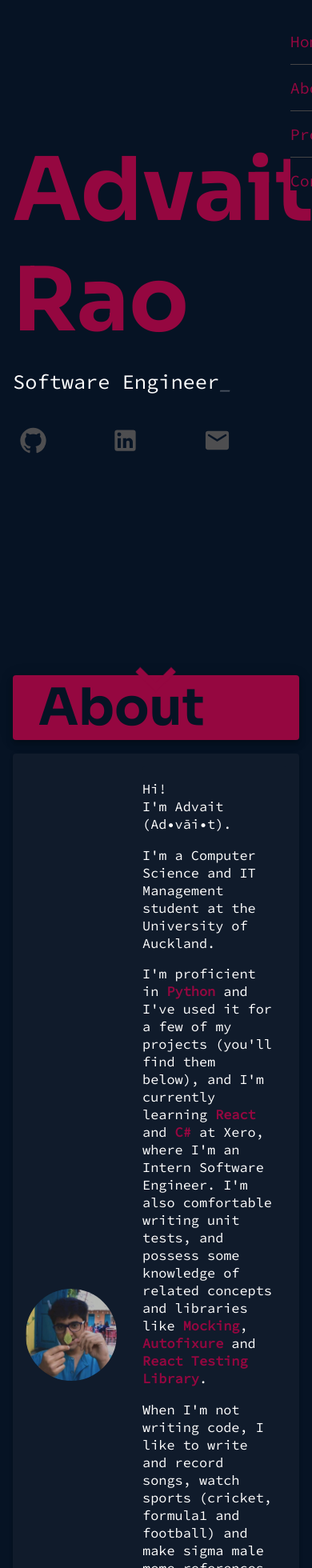
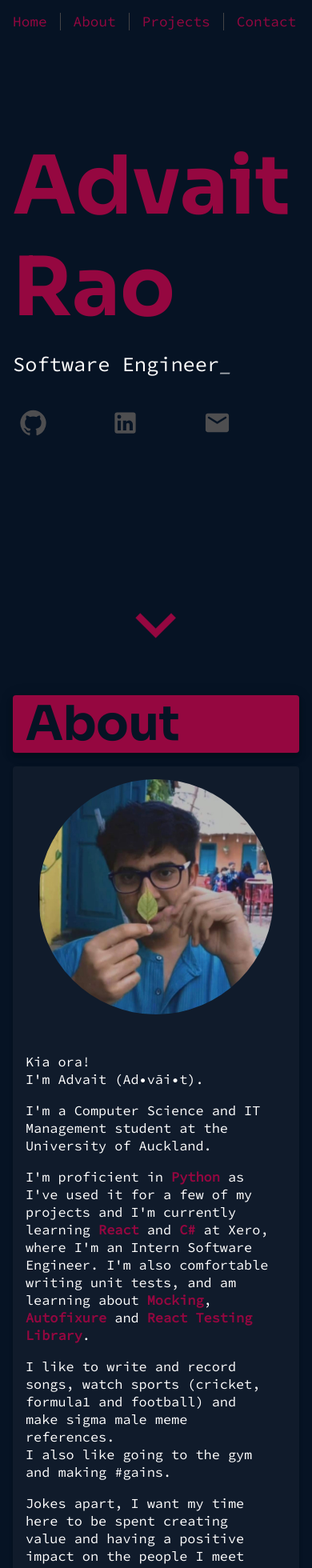
Before and after one commit to advait-rao/Advait, a React (Create React App) app: page / in a window 390 px wide. Shown: the top 1960 px of the page at 80% size. Built offline with nearby package versions, Linux system fonts and the light colour scheme.

Commit message:
Mobile friendly and animations

```diff
--- a/src/App.css
+++ b/src/App.css
@@ -1,7 +1,7 @@
 .bounce {
-    -moz-animation: bounce 1.5s infinite;
-    -webkit-animation: bounce 1.5s infinite;
-    animation: bounce 1.5s infinite;
+    -moz-animation: bounce 2s infinite;
+    -webkit-animation: bounce 2s infinite;
+    animation: bounce 2s infinite;
 }
 
 @keyframes bounce {
@@ -10,19 +10,19 @@
     50%,
     80%,
     100% {
-        transform: translateY(50px);
+        transform: translateY(1rem);
     }
     20% {
-        transform: translateY(70px);
+        transform: translateY(0);
     }
 }
 
 .blink {
-    animation: blinker 1s linear infinite;
+    animation: blinker 1s ease-out infinite;
 }
 
 @keyframes blinker {
-    40% {
+    20% {
         opacity: 0;
     }
 }
@@ -35,12 +35,60 @@
 }
 .icon:hover {
     color: #950740;
+    animation: rotate 0.8s ease-in-out;
+}
+
+.av {
+    border-radius: 50%;
+    max-width: 90%;
+    min-width: 15rem;
+}
+.av:hover {
+    animation: zoom 0.3s ease-in-out;
+}
+
+.pc:hover {
+    animation: zoom 0.3s ease-in-out;
+}
+
+@keyframes zoom {
+    50% {
+        transform: scale(1.03);
+    }
+}
+
+@keyframes rotate {
+    100% {
+        transform: rotate(720deg);
+    }
 }
 
 .Nav:hover {
     color: #ffffff;
     font-weight: bolder;
-    transform: scale(1.05);
+    animation: sink 0.3s;
+}
+
+@keyframes sink {
+    50% {
+        transform: translateY(0.4rem);
+    }
+}
+
+.accent {
+    color: #950740;
+}
+
+.accent:hover {
+    -moz-animation: bounce 0.4s;
+    -webkit-animation: bounce 0.4s;
+    animation: bounce 0.4s;
+}
+
+@keyframes push {
+    50% {
+        transform: translate(-0.7rem);
+    }
 }
 
 .navlink {
@@ -53,6 +101,17 @@
 .navlink:hover {
     color: #ffffff;
 }
-.accent {
-    color: #950740;
+
+.cr:hover {
+    animation: bump 0.3s;
 }
+
+.hr:hover {
+    animation: bump 0.3s;
+}
+
+@keyframes bump {
+    50% {
+        transform: translateX(1rem);
+    }
+}
--- a/src/App.js
+++ b/src/App.js
@@ -1,5 +1,4 @@
 import { Box } from '@mui/system';
-import Nav from './layout/Nav';
 import Footer from './layout/Footer';
 import Home from './views/Home';
 import About from './views/About';
@@ -14,7 +13,6 @@ function App() {
                 minHeight: '100vh',
             }}
         >
-            <Nav />
             <Home />
             <About />
             <Projects />
--- a/src/components/AboutCard.jsx
+++ b/src/components/AboutCard.jsx
@@ -1,5 +1,5 @@
 import React from 'react';
-import { Paper, Avatar } from '@mui/material';
+import { Paper, Avatar, Grid, CardMedia, Card } from '@mui/material';
 import me from '../media/meCropped.jpg';
 
 const AboutCard = (props) => {
@@ -8,15 +8,31 @@ const AboutCard = (props) => {
             elevation={2}
             sx={{
                 marginTop: '2vh',
-                padding: '1rem',
-                display: 'flex',
-                flexDirection: 'row',
+                display: 'inline-flex',
                 backgroundColor: '#101B2B',
                 alignItems: 'center',
+                maxHeight: '163vh',
             }}
         >
-            <Avatar src={me} sx={{ width: '35%', height: '35%' }} />
-
+            <Grid container spacing={0}>
+                <Grid
+                    container
+                    xs
+                    direction='column'
+                    alignItems='center'
+                    justifyContent='center'
+                    padding='1rem'
+                >
+                    <img className='av' src={me} alt='me' />
+                </Grid>
+                <Grid
+                    container
+                    xs
+                    direction='column'
+                    alignItems='center'
+                    justifyContent='center'
+                    padding='1rem'
+                >
                     <Paper
                         elevation={0}
                         sx={{
@@ -24,43 +40,44 @@ const AboutCard = (props) => {
                             color: '#FFFFFF',
                             backgroundColor: 'inherit',
                             fontSize: '2vh',
-                    marginLeft: '2rem',
                             paddingRight: '1rem',
                             fontFamily: 'Source Code Pro',
                         }}
                     >
                         <p>
-                    Hi! <br />
+                            Kia ora! <br />
                             I'm Advait (Ad•vāi•t).
                         </p>
                         <p>
-                    I'm a Computer Science and IT Management student at the
-                    University of Auckland.
+                            I'm a Computer Science and IT Management student at
+                            the University of Auckland.
                         </p>
                         <p>
-                    I'm proficient in <b className='accent'>Python</b> and I've
-                    used it for a few of my projects (you'll find them below),
-                    and I'm currently learning <b className='accent'>React</b>{' '}
-                    and <b className='accent'>C#</b> at Xero, where I'm an
-                    Intern Software Engineer. I'm also comfortable writing unit
-                    tests, and possess some knowledge of related concepts and
-                    libraries like <b className='accent'>Mocking</b>,{' '}
+                            I'm proficient in <b className='accent'>Python</b>{' '}
+                            as I've used it for a few of my projects and I'm
+                            currently learning <b className='accent'>React</b>{' '}
+                            and <b className='accent'>C#</b> at Xero, where I'm
+                            an Intern Software Engineer. I'm also comfortable
+                            writing unit tests, and am learning about{' '}
+                            <b className='accent'>Mocking</b>,{' '}
                             <b className='accent'>Autofixure</b> and{' '}
                             <b className='accent'>React Testing Library</b>.
                         </p>
                         <p>
-                    When I'm not writing code, I like to write and record songs,
-                    watch sports (cricket, formula1 and football) and make sigma
-                    male meme references. <br /> I also like going to the gym
+                            I like to write and record songs, watch sports
+                            (cricket, formula1 and football) and make sigma male
+                            meme references. <br /> I also like going to the gym
                             and making #gains.
                         </p>
                         <p>
-                    Jokes apart, I want my time here to be spent creating value
-                    and having a positive impact on the people I meet (and even
-                    the people I don't). <br />
+                            Jokes apart, I want my time here to be spent
+                            creating value and having a positive impact on the
+                            people I meet (and even the people I don't). <br />
                             Everything I do is to further this ambition.
                         </p>
                     </Paper>
+                </Grid>
+            </Grid>
         </Paper>
     );
 };
--- a/src/components/HeaderPaper.jsx
+++ b/src/components/HeaderPaper.jsx
@@ -1,21 +1,22 @@
 import React from 'react';
 import PropTypes from 'prop-types';
-import { Paper } from '@mui/material';
+import { Paper, Typography } from '@mui/material';
 
 const HeaderPaper = (props) => {
     return (
         <Paper
+            className='hr'
             elevation={6}
             sx={{
-                marginTop: '5vh',
-                fontSize: 64,
-                fontWeight: 'bold',
+                marginTop: '8vh',
                 color: '#061324',
                 backgroundColor: '#950740',
-                paddingLeft: '2rem',
+                paddingLeft: '1rem',
             }}
         >
-            {props.header}
+            <Typography variant='h2' fontFamily='Sora' fontWeight={'bold'}>
+                {props.header}
+            </Typography>
         </Paper>
     );
 };
--- a/src/components/ProjectCard.jsx
+++ b/src/components/ProjectCard.jsx
@@ -6,6 +6,7 @@ import {
     CardContent,
     CardActions,
     IconButton,
+    Paper,
 } from '@mui/material';
 import { Typography } from '@mui/material';
 import GitHubIcon from '@mui/icons-material/GitHub';
@@ -14,6 +15,7 @@ import OpenInNewIcon from '@mui/icons-material/OpenInNew';
 const ProjectCard = (props) => {
     return (
         <Card
+            className='pc'
             elevation={2}
             sx={{
                 minHeight: '30vh',
--- a/src/layout/Nav.jsx
+++ b/src/layout/Nav.jsx
@@ -8,28 +8,29 @@ export const Nav = () => {
         <Box
             className='navbar'
             sx={{
-                width: 'auto',
+                width: '100%',
                 minHeight: '5vh',
                 backgroundColor: '#061324',
                 display: 'flex',
+                flexDirection: 'row',
                 position: 'fixed',
-                marginLeft: '93%',
-                marginTop: '10%',
             }}
         >
             <Box
                 sx={{
                     paddingRight: '2rem',
                     color: '#6F2232',
-                    fontSize: 20,
                     fontFamily: 'Source Code Pro',
+                    fontSize: '2.1vh',
+                    paddingTop: '1rem',
+                    paddingBottom: '0.5rem',
                 }}
             >
                 <Stack
-                    direction='column'
+                    direction='row'
                     divider={
                         <Divider
-                            orientation='horizontal'
+                            orientation='vertical'
                             flexItem
                             color='#4E4E50'
                         />
--- a/src/views/Contact.jsx
+++ b/src/views/Contact.jsx
@@ -55,7 +55,7 @@ const About = (props) => {
                                 />
                             }
                         >
-                            <Box display={'inline-flex'}>
+                            <Box display={'inline-flex'} className='cr'>
                                 <IconButton
                                     href='mailto:advaitr28@gmail.com'
                                     target='_blank'
@@ -73,13 +73,13 @@ const About = (props) => {
                                         href='mailto:advaitr28@gmail.com?subject=Getting%20in%20touch&body=Kia%20ora!%0D%0A%0D%0AI%20decided%20to%20contact%20you%20after%20going%20through%20your%20website.'
                                         target='_blank'
                                         rel='noopener noreferrer'
-                                        className='navlink'
+                                        className='navlink accent'
                                     >
                                         email
                                     </a>
                                 </p>
                             </Box>
-                            <Box display={'inline-flex'}>
+                            <Box display={'inline-flex'} className='cr'>
                                 <IconButton
                                     href='https://www.linkedin.com/in/advaitrao/'
                                     target='_blank'
@@ -103,7 +103,7 @@ const About = (props) => {
                                     </a>
                                 </p>
                             </Box>
-                            <Box display={'inline-flex'}>
+                            <Box display={'inline-flex'} className='cr'>
                                 <IconButton
                                     href='https://github.com/advait-rao'
                                     target='_blank'
@@ -127,7 +127,7 @@ const About = (props) => {
                                     </a>
                                 </p>
                             </Box>
-                            <Box display={'inline-flex'}>
+                            <Box display={'inline-flex'} className='cr'>
                                 <IconButton sx={{ marginRight: '1rem' }}>
                                     <AttachMoneyIcon
                                         fontSize='large'
--- a/src/views/Home.jsx
+++ b/src/views/Home.jsx
@@ -1,9 +1,10 @@
 import { Box } from '@mui/system';
-import { Container, IconButton } from '@mui/material';
+import { Container, IconButton, Typography } from '@mui/material';
 import GitHubIcon from '@mui/icons-material/GitHub';
 import LinkedInIcon from '@mui/icons-material/LinkedIn';
 import EmailRoundedIcon from '@mui/icons-material/EmailRounded';
 import ArrowDown from '../components/ArrowDown';
+import Nav from '../layout/Nav';
 
 const Home = (props) => {
     return (
@@ -15,13 +16,14 @@ const Home = (props) => {
             }}
             id='home'
         >
-            <Container>
+            <Container className='pageContainer'>
+                <Nav />
                 <Box
                     sx={{
                         color: '#950740',
-                        fontSize: '13vh',
+                        fontSize: '12vh',
                         paddingTop: '20vh',
-                        fontWeight: 'Bold',
+                        fontWeight: 'bold',
                     }}
                 >
                     Advait Rao
--- a/src/views/Projects.jsx
+++ b/src/views/Projects.jsx
@@ -24,6 +24,7 @@ const Projects = (props) => {
                         {projects.map((project) => (
                             <Grid item xs>
                                 <ProjectCard
+                                    className='abc'
                                     title={project.title}
                                     description={project.description}
                                     image={project.image}
```
Also changed, not shown: 1 other file (tests, documents, lock files or other folders). Lines whose indentation alone changed are shown as unchanged.
